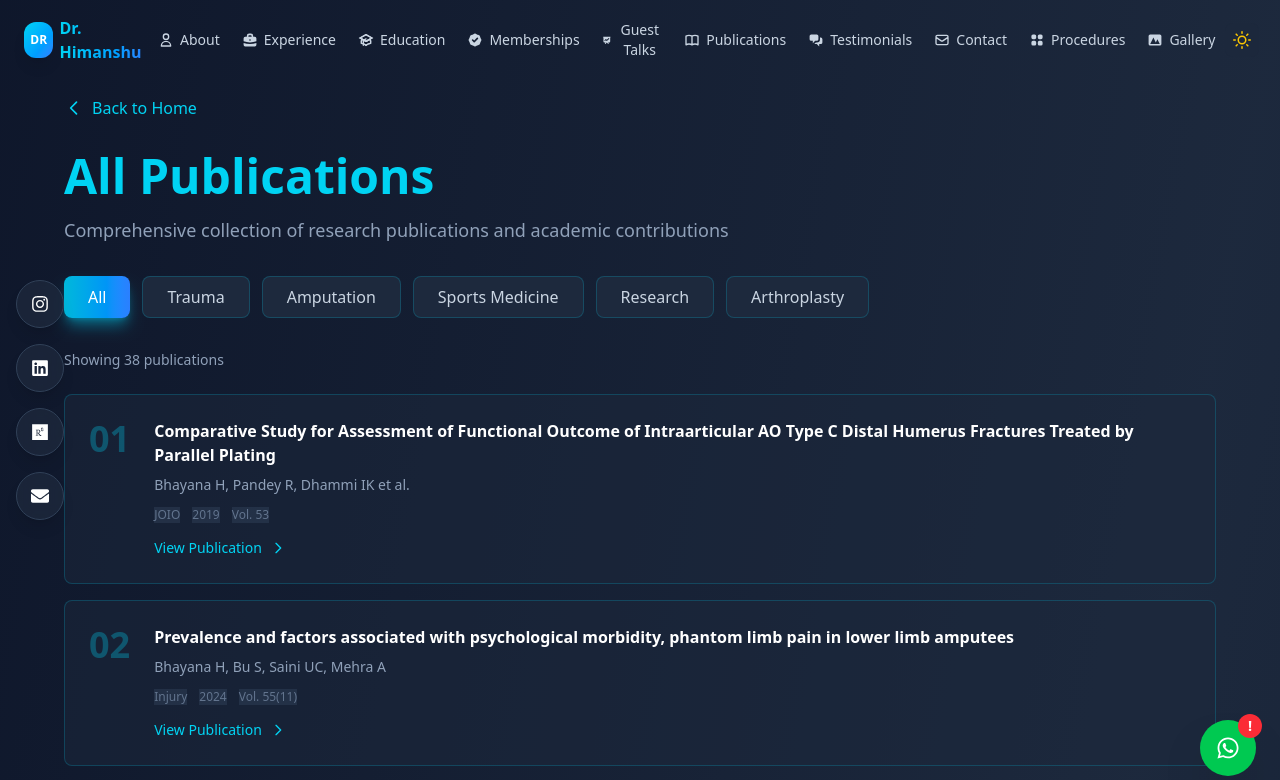
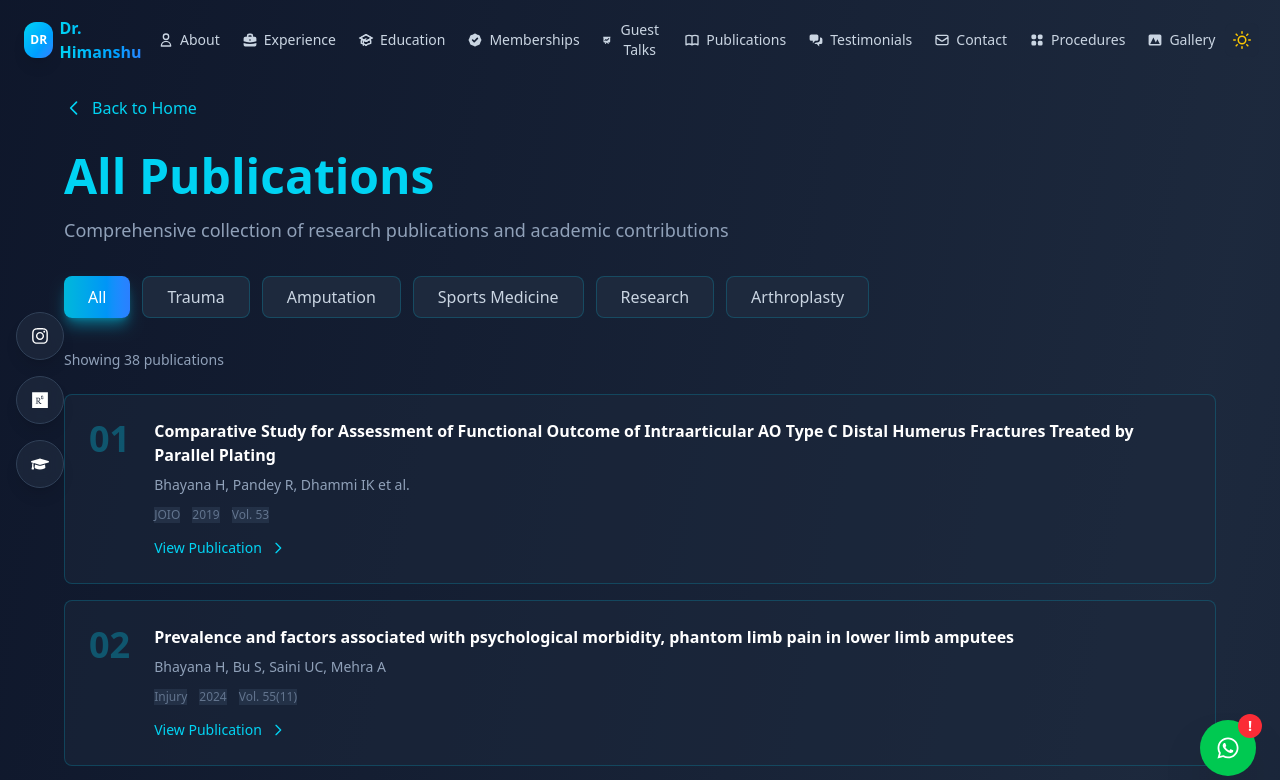
Before and after one commit to tanmay722/Dr-himanshu, a React (Vite) app: page /publications in a window 1280 px wide. Shown: the top 780 px of the page. Built offline with nearby package versions, Linux system fonts and the light colour scheme.

Commit message:
add google scholar link

```diff
--- a/src/components/Footer.jsx
+++ b/src/components/Footer.jsx
@@ -1,9 +1,9 @@
 import { Link } from "react-router-dom";
 import { motion } from "framer-motion";
 import {
-  FaLinkedin,
   FaResearchgate,
   FaEnvelope,
+  FaGraduationCap,
   FaPhoneAlt,
   FaMapMarkerAlt,
   FaInstagram,
@@ -21,21 +21,15 @@ export default function Footer({ isDark }) {
       color: "hover:text-pink-500",
     },
     {
-      name: "LinkedIn",
-      icon: <FaLinkedin />,
-      url: "https://www.linkedin.com/in/himanshu-bhayana",
-      color: "hover:text-blue-500",
-    },
-    {
       name: "ResearchGate",
       icon: <FaResearchgate />,
       url: "https://www.researchgate.net/profile/Himanshu-Bhayana",
       color: "hover:text-emerald-400",
     },
     {
-      name: "Email",
-      icon: <FaEnvelope />,
-      url: "mailto:himanshu.bhayana.mamc@gmail.com",
+      name: "Google scholar link",
+      icon: <FaGraduationCap />,
+      url: "https://scholar.google.com/citations?user=jIfRmWMAAAAJ&hl=en",
       color: "hover:text-cyan-400",
     },
   ];
```
